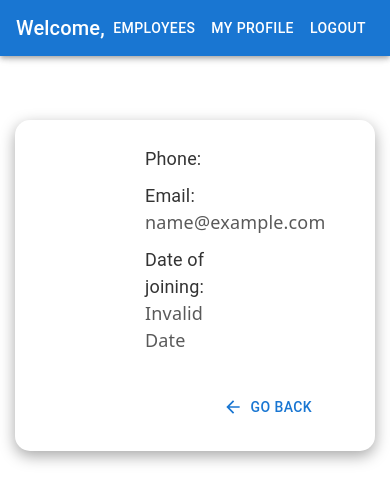
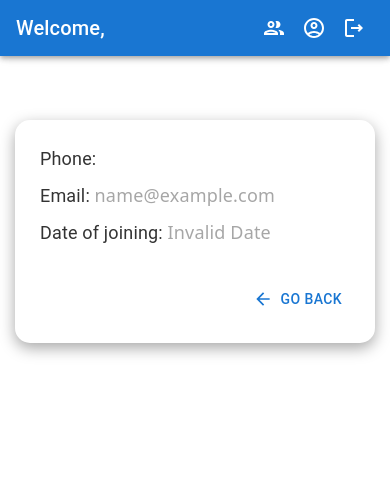
Before and after one commit to gitbubai04/my-task-list, a React (Create React App) app: page /my-profile in a window 390 px wide. Shown: the top 502 px of the page. Built offline with nearby package versions, Linux system fonts and the light colour scheme; sample sign-in values are in the browser's storage.

Commit message:
responsive done

```diff
--- a/src/components/Header.tsx
+++ b/src/components/Header.tsx
@@ -4,6 +4,10 @@ import Toolbar from '@mui/material/Toolbar';
 import Typography from '@mui/material/Typography';
 import Button from '@mui/material/Button';
 import { useNavigate } from 'react-router-dom';
+import { Box, IconButton } from '@mui/material';
+import PeopleOutlinedIcon from '@mui/icons-material/PeopleOutlined';
+import AccountCircleOutlinedIcon from '@mui/icons-material/AccountCircleOutlined';
+import LogoutOutlinedIcon from '@mui/icons-material/LogoutOutlined';
 
 const Header = ({ userName, handelLogout }: any) => {
     const navigate = useNavigate();
@@ -20,7 +24,11 @@ const Header = ({ userName, handelLogout }: any) => {
         <AppBar position="fixed">
             <Toolbar>
                 <Typography variant="h6">Welcome, {userName}</Typography>
-                <div style={{ marginLeft: 'auto' }}>
+                <Box style={{ marginLeft: 'auto' }} sx={{
+                    '@media(max-width:767px)': {
+                        display: 'none'
+                    }
+                }}>
                     <Button color="inherit" onClick={handleMyTaskClick}>
                         Employees
                     </Button>
@@ -30,7 +38,24 @@ const Header = ({ userName, handelLogout }: any) => {
                     <Button color="inherit" onClick={handelLogout}>
                         Logout
                     </Button>
-                </div>
+                </Box>
+                <Box sx={{
+                    display: 'none',
+                    '@media(max-width:767px)': {
+                        display: 'flex',
+                        marginLeft: 'auto'
+                    }
+                }}>
+                    <IconButton onClick={handleMyTaskClick} sx={{ color: '#fff' }}>
+                        <PeopleOutlinedIcon />
+                    </IconButton>
+                    <IconButton onClick={handleMyProfileClick} sx={{ color: '#fff' }}>
+                        <AccountCircleOutlinedIcon />
+                    </IconButton>
+                    <IconButton onClick={handelLogout} sx={{ color: '#fff' }}>
+                        <LogoutOutlinedIcon />
+                    </IconButton>
+                </Box>
             </Toolbar>
         </AppBar>
     );
--- a/src/pages/Dashboard/Home/Modal/AddEmp.tsx
+++ b/src/pages/Dashboard/Home/Modal/AddEmp.tsx
@@ -163,7 +163,7 @@ export default function AddEmployee({ open, handelClose, fetchData, adminId }: M
             <form onSubmit={handelSubmit}>
                 <StyleModalBody>
                     <Grid container spacing={2}>
-                        <Grid item md={12}>
+                        <Grid item md={12} xs={12}>
                             <TextField
                                 name='name'
                                 fullWidth
@@ -174,7 +174,7 @@ export default function AddEmployee({ open, handelClose, fetchData, adminId }: M
                                 helperText={fieldError.nameError}
                             />
                         </Grid>
-                        <Grid item md={12}>
+                        <Grid item md={12} xs={12}>
                             <TextField
                                 name='dob'
                                 fullWidth
@@ -187,7 +187,7 @@ export default function AddEmployee({ open, handelClose, fetchData, adminId }: M
                                 helperText={fieldError.dobError}
                             />
                         </Grid>
-                        <Grid item md={6}>
+                        <Grid item md={6} xs={12}>
                             <TextField
                                 name='email'
                                 fullWidth
@@ -198,7 +198,7 @@ export default function AddEmployee({ open, handelClose, fetchData, adminId }: M
                                 helperText={fieldError.emailError}
                             />
                         </Grid>
-                        <Grid item md={6}>
+                        <Grid item md={6} xs={12}>
                             <TextField
                                 name='phone'
                                 fullWidth
@@ -209,7 +209,7 @@ export default function AddEmployee({ open, handelClose, fetchData, adminId }: M
                                 helperText={fieldError.phoneError}
                             />
                         </Grid>
-                        <Grid item md={12}>
+                        <Grid item md={12} xs={12}>
                             <TextField
                                 name='note'
                                 fullWidth
@@ -222,7 +222,7 @@ export default function AddEmployee({ open, handelClose, fetchData, adminId }: M
 
                             />
                         </Grid>
-                        <Grid item md={12}>
+                        <Grid item md={12} xs={12}>
                             <TextField
                                 name='address'
                                 fullWidth
--- a/src/pages/Dashboard/Home/Modal/EditEmp.tsx
+++ b/src/pages/Dashboard/Home/Modal/EditEmp.tsx
@@ -95,7 +95,6 @@ function EditEmp({ open, handelClose, fetchData, adminId, editData }: EditModalT
             const existingData = JSON.parse(localStorage.getItem(`Employees_${adminId}`) || '[]');
 
             const index = existingData.findIndex((item: any) => item.id === formData.id);
-            console.log('index',index);
 
             if (index !== -1) {
                 existingData[index] = formData;
@@ -126,7 +125,7 @@ function EditEmp({ open, handelClose, fetchData, adminId, editData }: EditModalT
             <form onSubmit={handelSubmit}>
                 <StyleModalBody>
                     <Grid container spacing={2}>
-                        <Grid item md={12}>
+                        <Grid item md={12} xs={12}>
                             <TextField
                                 name='name'
                                 fullWidth
@@ -137,7 +136,7 @@ function EditEmp({ open, handelClose, fetchData, adminId, editData }: EditModalT
                                 helperText={fieldError.nameError}
                             />
                         </Grid>
-                        <Grid item md={12}>
+                        <Grid item md={12} xs={12} >
                             <TextField
                                 name='dob'
                                 fullWidth
@@ -150,7 +149,7 @@ function EditEmp({ open, handelClose, fetchData, adminId, editData }: EditModalT
                                 helperText={fieldError.dobError}
                             />
                         </Grid>
-                        <Grid item md={6}>
+                        <Grid item md={6} xs={12}>
                             <TextField
                                 name='email'
                                 fullWidth
@@ -162,7 +161,7 @@ function EditEmp({ open, handelClose, fetchData, adminId, editData }: EditModalT
                                 helperText={fieldError.emailError}
                             />
                         </Grid>
-                        <Grid item md={6}>
+                        <Grid item md={6} xs={12}>
                             <TextField
                                 name='phone'
                                 fullWidth
@@ -173,7 +172,7 @@ function EditEmp({ open, handelClose, fetchData, adminId, editData }: EditModalT
                                 helperText={fieldError.phoneError}
                             />
                         </Grid>
-                        <Grid item md={12}>
+                        <Grid item md={12} xs={12}>
                             <TextField
                                 name='note'
                                 fullWidth
@@ -185,7 +184,7 @@ function EditEmp({ open, handelClose, fetchData, adminId, editData }: EditModalT
                                 helperText={fieldError.noteError}
                             />
                         </Grid>
-                        <Grid item md={12}>
+                        <Grid item md={12} xs={12}>
                             <TextField
                                 name='address'
                                 fullWidth
--- a/src/pages/Dashboard/Home/Modal/style.ts
+++ b/src/pages/Dashboard/Home/Modal/style.ts
@@ -7,4 +7,8 @@ export const StyleModalBody = styled(DialogContent)`
     .form-field{
         margin-bottom:25px;
     }
+
+    @media(max-width:767px){
+         width:fit-content;
+    }
 `
--- a/src/pages/Dashboard/Home/UserLIst.jsx
+++ b/src/pages/Dashboard/Home/UserLIst.jsx
@@ -52,13 +52,13 @@ export default function UserList(props) {
                         <>
                             {data.map((e, i) => (
                                 <StyledTableRow key={i}>
-                                    <StyledTableCell component="th" scope="row">
+                                    <StyledTableCell component="th" scope="row" sx={{ whiteSpace: 'nowrap' }}>
                                         {e.name}
                                     </StyledTableCell>
-                                    <StyledTableCell align="right">{e.phone}</StyledTableCell>
-                                    <StyledTableCell align="right">{e.email}</StyledTableCell>
-                                    <StyledTableCell align="right">{e.address}</StyledTableCell>
-                                    <StyledTableCell align="right">
+                                    <StyledTableCell align="right" sx={{ whiteSpace: 'nowrap' }}>{e.phone}</StyledTableCell>
+                                    <StyledTableCell align="right" sx={{ whiteSpace: 'nowrap' }}>{e.email}</StyledTableCell>
+                                    <StyledTableCell align="right" sx={{ minWidth: 200 }}>{e.address}</StyledTableCell>
+                                    <StyledTableCell align="right" sx={{ minWidth: 150 }}>
                                         <IconButton onClick={() => handelEditOpen({ id: e.id, name: e.name })}>
                                             <ModeEditOutlineOutlinedIcon />
                                         </IconButton>
--- a/src/pages/Dashboard/Home/ViewEmp.tsx
+++ b/src/pages/Dashboard/Home/ViewEmp.tsx
@@ -26,7 +26,6 @@ function ViewEmp() {
     return (
         <DashboardStyle>
             <div className='card'>
-
                 {empData ?
                     <div className='details-wrap'>
                         <div className='left'>
--- a/src/pages/Dashboard/Home/style.ts
+++ b/src/pages/Dashboard/Home/style.ts
@@ -57,15 +57,16 @@ export const DashboardStyle = styled.div`
             display: flex;
             flex-direction: column;
             align-items: center;
-            gap: 14px;
+
             width:30%;
+
             .e-name{
                 font-size: 35px;
                 text-transform: capitalize;
                 font-weight: 600;
                 letter-spacing: 1px;
                 color:#1976d2;
-                margin-bottom:15px;
+
             }
             .name{
                 font-size: 18px;
@@ -102,9 +103,33 @@ export const DashboardStyle = styled.div`
                 margin-bottom:10px;
 
                 span{
-                    color: #000000a6;
+                    color: #00000059;
                 }
             }
+        }
+
+        @media(max-width:767px){
+            padding:25px;
+
+            .details-wrap{
+                flex-direction:column
+            }
+
+            .right,
+            .left{
+                width:100%;
+            }
+
+            .right{
+                .right-divs{
+                    flex-direction:column;
+
+                    .child{
+                        width:100%;
+                    }
+                }
+            }
+
         }
 
     }
```
